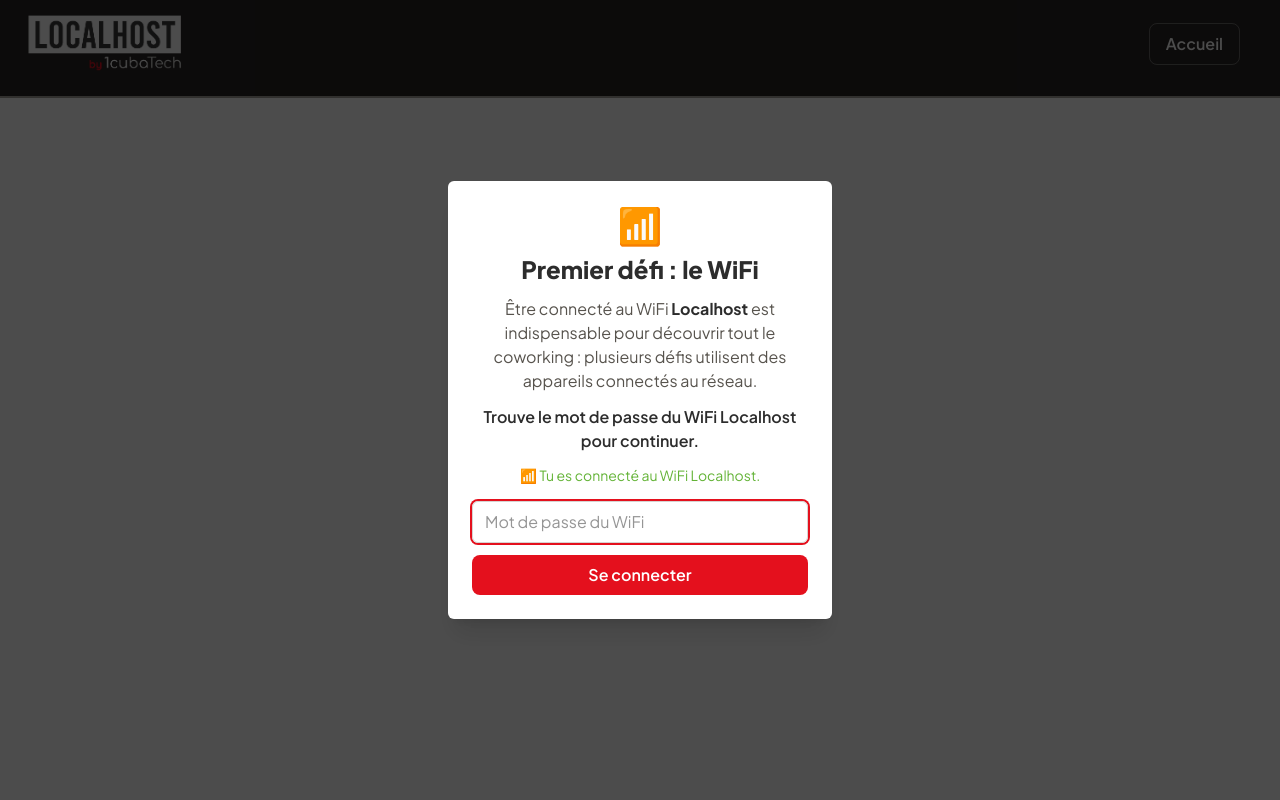
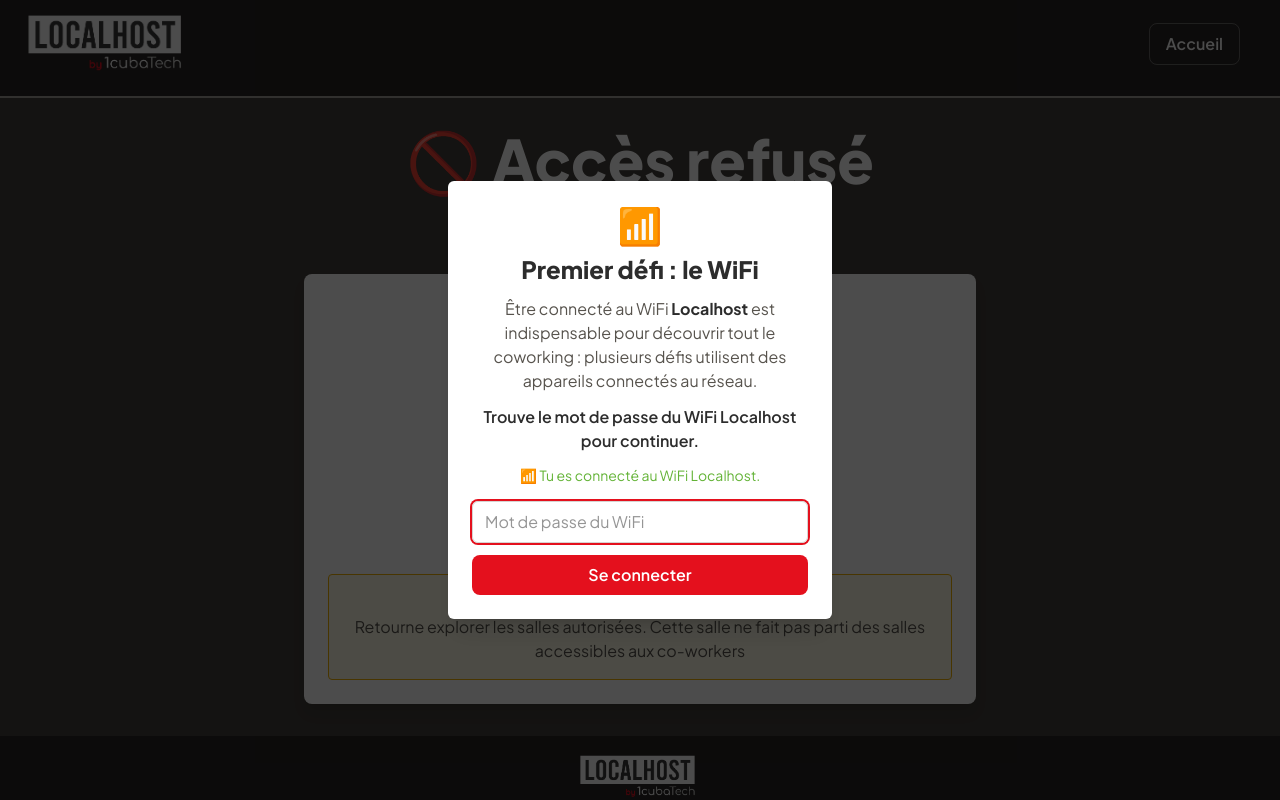
Before and after one commit to Nathan2IQ/404byLocalHost, a Next.js app: page /acces-refuse in a window 1280 px wide. Before the commit this address had no page. Shown: the top 800 px of the page. Built offline with nearby package versions, Linux system fonts and the light colour scheme.

Commit message:
Unification du nom des salles, création page acces refuse et integration gif tuto imprimante 3d

```diff
--- /dev/null
+++ b/app/acces-refuse/page.tsx
@@ -0,0 +1,36 @@
+export default function SalleInterdite() {
+    return (
+        <div className="flex flex-1 flex-col items-center justify-center bg-stone px-4 py-8 text-center">
+            <div className="max-w-2xl">
+                <h1 className="mb-4 text-6xl font-extrabold text-white">
+                    🚫 Accès refusé
+                </h1>
+
+                <p className="mb-8 text-3xl font-caveat text-yellow">
+                    Oups... tu as trouvé une salle secrète.
+                </p>
+
+                <div className="rounded-lg bg-white p-6 shadow-lg">
+                    <h2 className="mb-4 text-3xl font-bold text-text">
+                        Permission denied
+                    </h2>
+
+                    <div className="flex justify-center">
+                        <img src="/stop.gif" width="240"/>
+                    </div>
+
+                    <br/>
+
+                    <div className="rounded border border-yellow-500 bg-yellow-50 p-4">
+                        <p className="font-bold text-text">
+                            💡 Conseil de geek
+                        </p>
+                        <p className="text-text-secondary">
+                            Retourne explorer les salles autorisées. Cette salle ne fait pas parti des salles accessibles aux co-workers
+                        </p>
+                    </div>
+                </div>
+            </div>
+        </div>
+    );
+}
--- a/app/breakroom/page.tsx
+++ b/app/breakroom/page.tsx
@@ -34,8 +34,6 @@
 
   ];
 
-
-
   const solved = solvedCount(progress);
   const complete = isComplete(progress);
   const missing = TOTAL_ROOMS - solved;
--- a/app/canape/page.tsx
+++ b/app/canape/page.tsx
@@ -14,7 +14,7 @@
       <main className="flex flex-col">
         <div className="p-4 mt-4">
           <h2 className="text-5xl text-white font-extrabold mb-2">
-            Bienvenue au Canapé !
+            Bienvenue à la salle détente et bibliotech !
           </h2>
           <p className="text-xl pt-4 mt-4 text-white">
             Ici, tu peux trouver la{" "}
--- a/app/coworking/indice-imprimante/page.tsx
+++ b/app/coworking/indice-imprimante/page.tsx
@@ -17,7 +17,7 @@
               Localhost · Jeu de piste
             </p>
             <p className="mt-1 font-caveat text-2xl text-text-secondary">
-              Espace coworking
+              Espace Flex office
             </p>
           </div>
           <span className="rounded-full bg-yellow-500 px-4 py-2 text-sm font-bold text-white">
--- a/app/coworking/page.tsx
+++ b/app/coworking/page.tsx
@@ -17,7 +17,7 @@
         <main className="flex flex-col">
           <div className="p-4 mt-4">
             <h2 className="text-5xl text-white font-extrabold mb-2">
-              Bienvenue au Coworking !
+              Bienvenue au Flex office !
             </h2>
             <p className="text-xl pt-4 text-white">
               Ici, tu peux{" "}
--- a/app/hub/page.tsx
+++ b/app/hub/page.tsx
@@ -15,7 +15,7 @@
         {" "}
         <div className="p-4 mt-4">
           <h2 className="text-5xl text-white font-extrabold mb-2">
-            Bienvenue au HUB !
+            Bienvenue au Hub / salle de réunion !
           </h2>
           <p className="text-xl pt-4 text-white">
             <span className="font-bold pr-1 text-2xl font-caveat text-yellow-500">
--- a/app/impression-3d/page.tsx
+++ b/app/impression-3d/page.tsx
@@ -18,7 +18,7 @@
           <div className="p-4 mt-4">
             {/* wrap-break-word : en text-6xl, "l'imprimante" est plus large qu'un écran de téléphone. */}
             <h2 className="text-5xl text-white font-extrabold mb-2 wrap-break-word">
-              Bienvenue au FabLab !
+              Bienvenue à la Sandbox !
             </h2>
             <p className="text-xl pt-4 mb-4 text-white">
               Ici tu pourras{" "}
--- a/components/AvancementPartie.tsx
+++ b/components/AvancementPartie.tsx
@@ -11,11 +11,11 @@
 // Légende des numéros affichés sur le plan, pour aider à s'y repérer.
 // `zone` = identifiant de la zone sur le plan (absent pour la salle de repos, qui n'est pas une énigme).
 const LEGENDE_PLAN: { numero: number; label: string; zone?: string }[] = [
-  { numero: 1, label: "Coworking", zone: "coworking" },
-  { numero: 3, label: "HUB", zone: "hub" },
-  { numero: 5, label: "Canapé", zone: "salon" },
-  { numero: 7, label: "Imprimante 3D", zone: "impression" },
-  { numero: 4, label: "Salle de repos" },
+  { numero: 1, label: "Flex office", zone: "coworking" },
+  { numero: 3, label: "Hub / salle de réunion", zone: "hub" },
+  { numero: 5, label: "Salle de détente et bibliotech", zone: "salon" },
+  { numero: 7, label: "Sandbox", zone: "impression" },
+  { numero: 4, label: "Salle de restauration / cafétéria" },
 ];
 
 // Les salles déjà résolues passent en vert, comme elles s'éclairent sur le plan.
@@ -92,7 +92,7 @@
               <span className="text-3xl">
                 Dirigez-vous maintenant vers la{" "}
                 <span className="font-bold text-5xl font-caveat text-yellow-500">
-                  salle de pause
+                  salle de restauration / cafétéria
                 </span>{" "}
                 pour réaliser l&apos;épreuve finale. 🏴‍☠️
               </span>
--- a/components/ImprimanteQuiz.tsx
+++ b/components/ImprimanteQuiz.tsx
@@ -150,6 +150,17 @@
             {PRINTER_PASSWORD}
           </span>
         </p>
+        <br/>
+        <p className="text-white px-1 pt-2 text-xl">
+          Guide pour les <span className="font-bold text-3xl font-caveat text-yellow-500">
+            nuls
+          </span> :
+        </p>
+        <br/>
+        <div className="flex justify-center">
+          <img src="/tuto_imprimante_3D.gif" width="400"/>
+        </div>
+        <br/>
         <a
           href={PRINTER_URL}
           target="_blank"
--- a/components/PlanRevele.tsx
+++ b/components/PlanRevele.tsx
@@ -2,11 +2,11 @@
 // Mettre plan.svg dans /public. Coordonnées dans le repère du viewBox (2099 x 1339).
 
 export const ZONES: Record<string, { name: string; pts: [number, number][] }> = {
-  coworking: { name: "Coworking", pts: [[58,798],[100,651],[184,551],[593,347],[698,415],[851,446],[861,478],[861,630],[772,646],[181,1040],[105,982],[58,893]] },
-  salon: { name: "Salon", pts: [[593,347],[798,215],[1050,373],[945,430],[851,446],[698,415]] },
-  impression: { name: "Impression 3D", pts: [[798,152],[966,40],[1218,189],[1103,294],[1097,341]] },
-  hub: { name: "Hub", pts: [[181,1040],[772,646],[830,701],[893,853],[483,1150],[268,1103]] },
-  repos: { name: "Salle de repos", pts: [[1302,538],[1512,380],[1801,567],[1596,735],[1470,672],[1397,620]] },
+  coworking: { name: "Flex office", pts: [[58,798],[100,651],[184,551],[593,347],[698,415],[851,446],[861,478],[861,630],[772,646],[181,1040],[105,982],[58,893]] },
+  salon: { name: "Salle détente et bibliotech", pts: [[593,347],[798,215],[1050,373],[945,430],[851,446],[698,415]] },
+  impression: { name: "Sandbox", pts: [[798,152],[966,40],[1218,189],[1103,294],[1097,341]] },
+  hub: { name: "Hub / salle de réunion", pts: [[181,1040],[772,646],[830,701],[893,853],[483,1150],[268,1103]] },
+  repos: { name: "Salle de restauration / cafétéria", pts: [[1302,538],[1512,380],[1801,567],[1596,735],[1470,672],[1397,620]] },
 };
 
 const toPoints = (pts: [number, number][]) => pts.map((p) => p.join(",")).join(" ");
--- a/components/PrintOnLoad.tsx
+++ b/components/PrintOnLoad.tsx
@@ -17,7 +17,7 @@
         href="/coworking"
         className="mt-4 block text-sm font-semibold text-text-secondary underline"
       >
-        Retourner au coworking
+        Retourner au Flex office
       </a>
     </section>
   );
--- a/components/SallesList.tsx
+++ b/components/SallesList.tsx
@@ -11,24 +11,24 @@
 const SALLES = [
   {
     key: "salon" as const,
-    title: "Les canapés 🛋️",
+    title: "Salle détente et bibliotech 🛋️",
     description: "Un espace confortable pour se détendre et discuter.",
   },
   {
     key: "coworking" as const,
-    title: "L'open space 💻",
+    title: "Flex office 💻",
     description:
       "Un espace de coworking pour collaborer et échanger des idées.",
   },
   {
     key: "hub" as const,
-    title: "Le HUB 📊",
+    title: "Le hub / salle de réunion 📊",
     description:
       "Un espace dédié aux discussions importantes et aux présentations.",
   },
   {
     key: "impression-3d" as const,
-    title: "L'atelier 🛠️",
+    title: "Sandbox 🛠️",
     description:
       "Un espace pour les activités créatives et les projets pratiques.",
   },
```
Also changed, not shown: public/stop.gif (added), public/tuto_imprimante_3D.gif (added).
